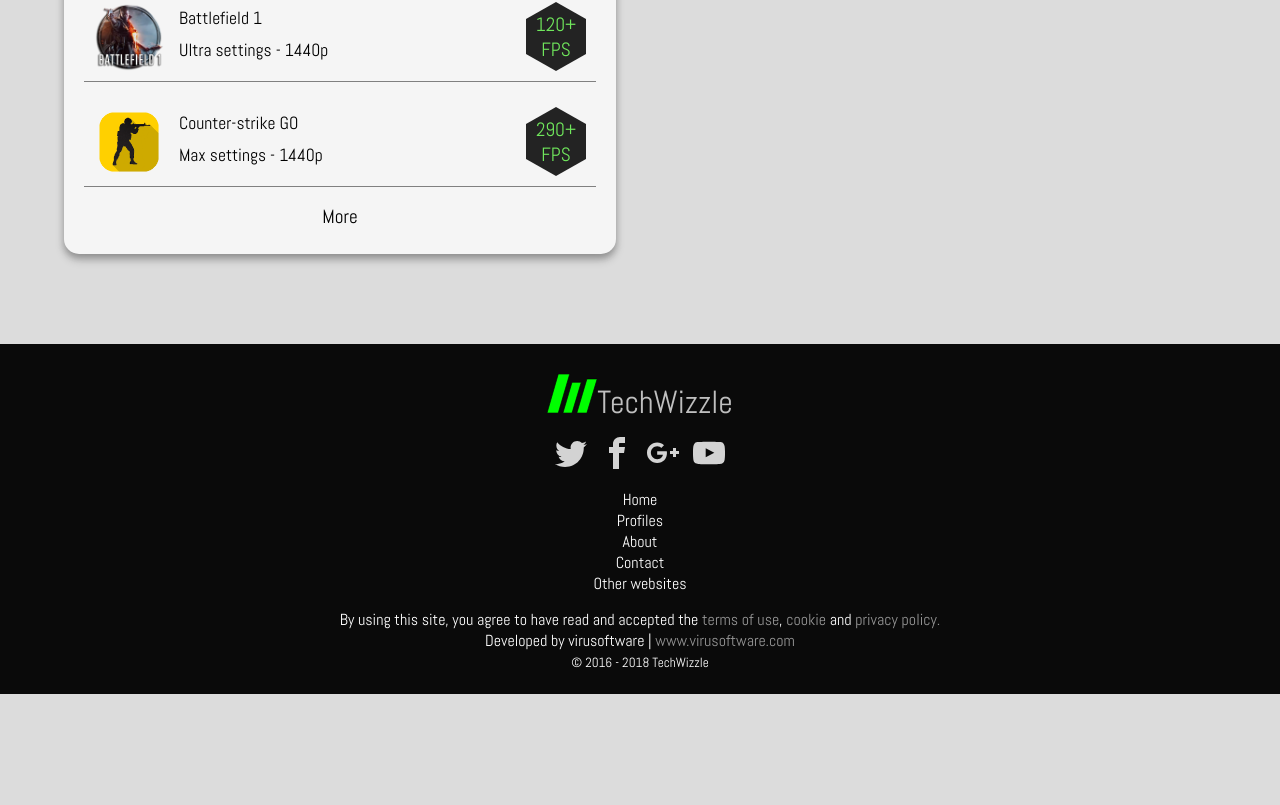
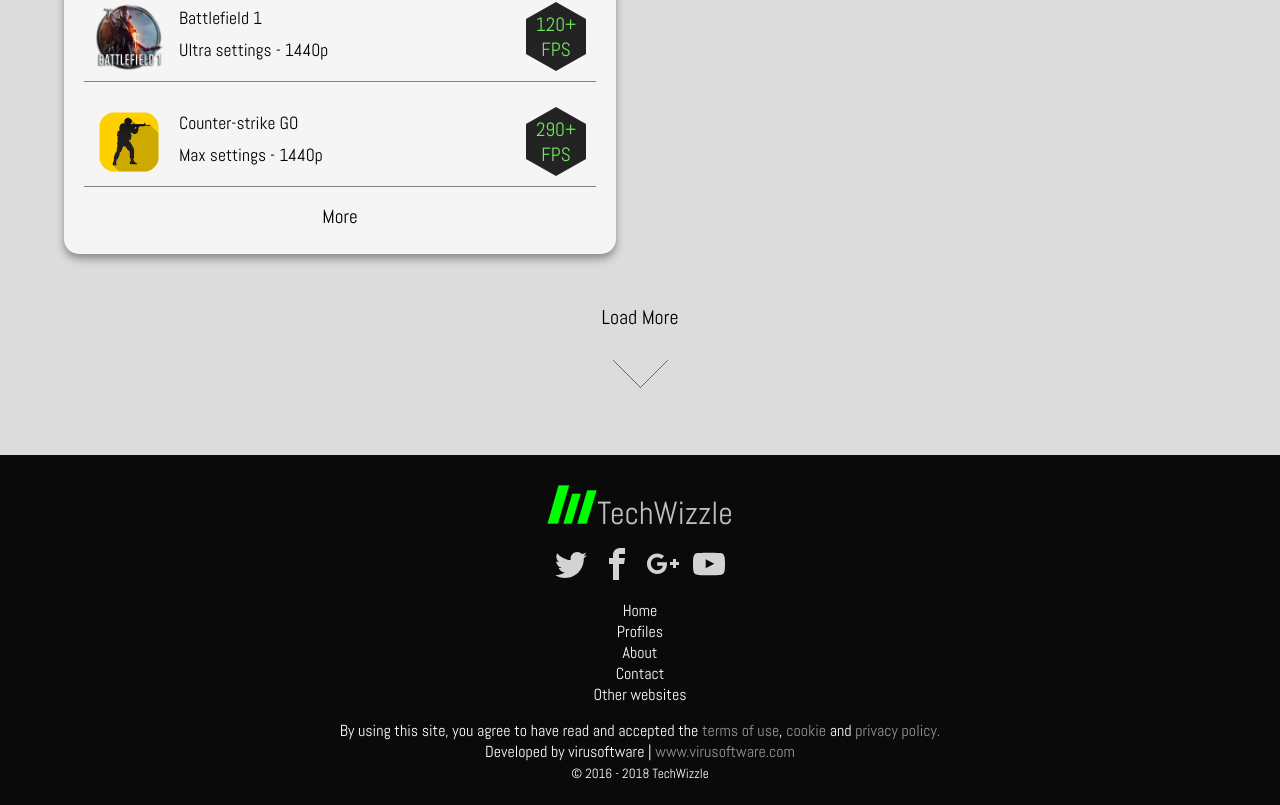
Before and after one commit to SarmadSA/techwizzle-react, a React (Create React App) app: page / in a window 1280 px wide. Shown: the part 2921-3726 px from the top of the page. Before the commit the page ends 3615 px from the top, so only its background shows below. Built offline with nearby package versions, Linux system fonts and the light colour scheme.

Commit message:
Add load more button to homepage

```diff
--- a/src/pages/Homepage.js
+++ b/src/pages/Homepage.js
@@ -4,6 +4,7 @@
 import AsideFomBox from '../components/AsideFormBox';
 import data from '../data/cards.json';
 import CardRenderer from '../jobs/CardRenderer';
+import LoadButton from '../components/LoadButton';
 
 const Homepage = () =>{
     const numberOfFutured = 3;
@@ -20,10 +21,10 @@
 
             <section>
                 <SectionTitle> Latest Product Profiles </SectionTitle>
-
                 <CardRenderer number={3} data={data.cards}/>
 
             </section>
+            <LoadButton>Load More</LoadButton>
         </div>
     );
 };
```
